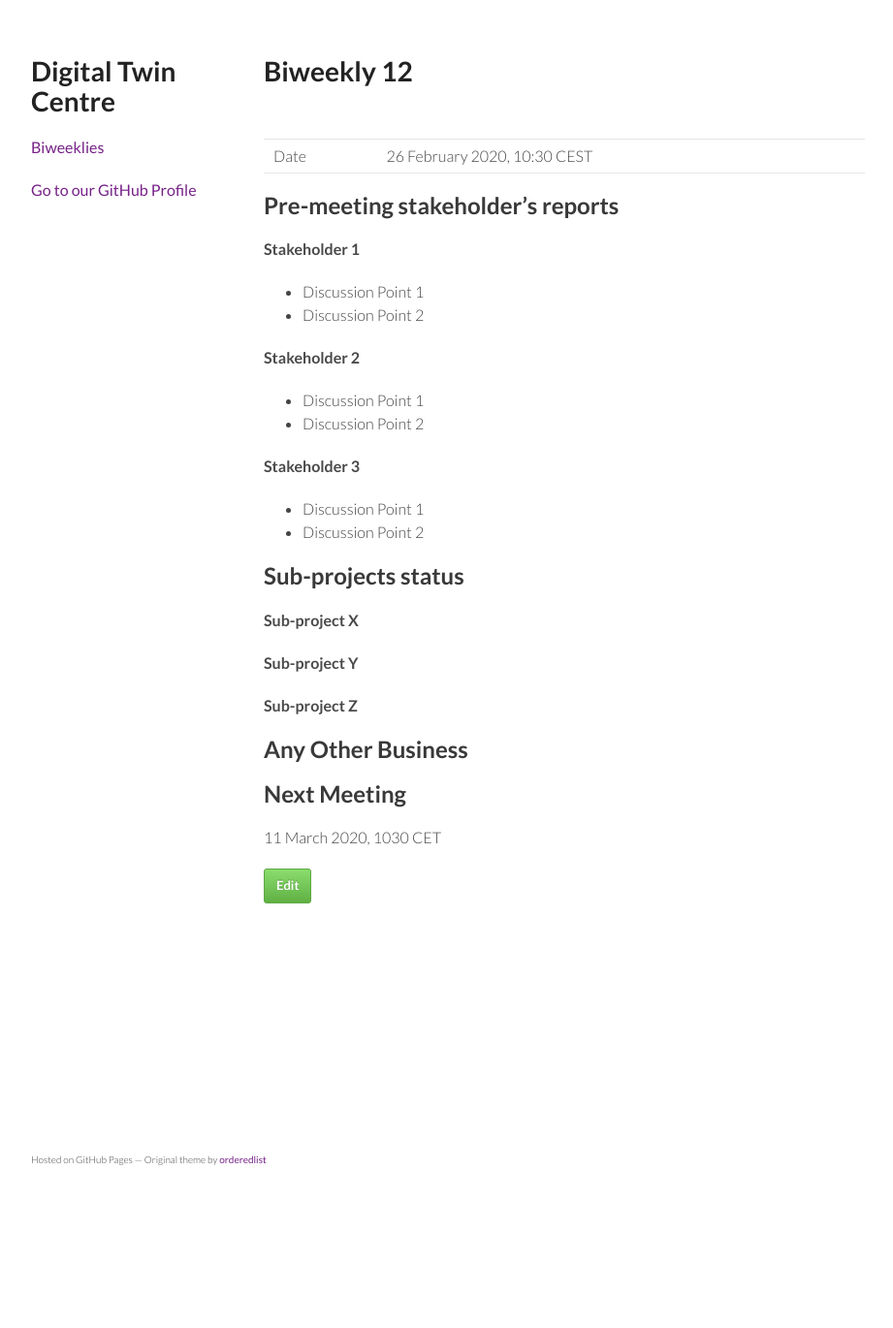
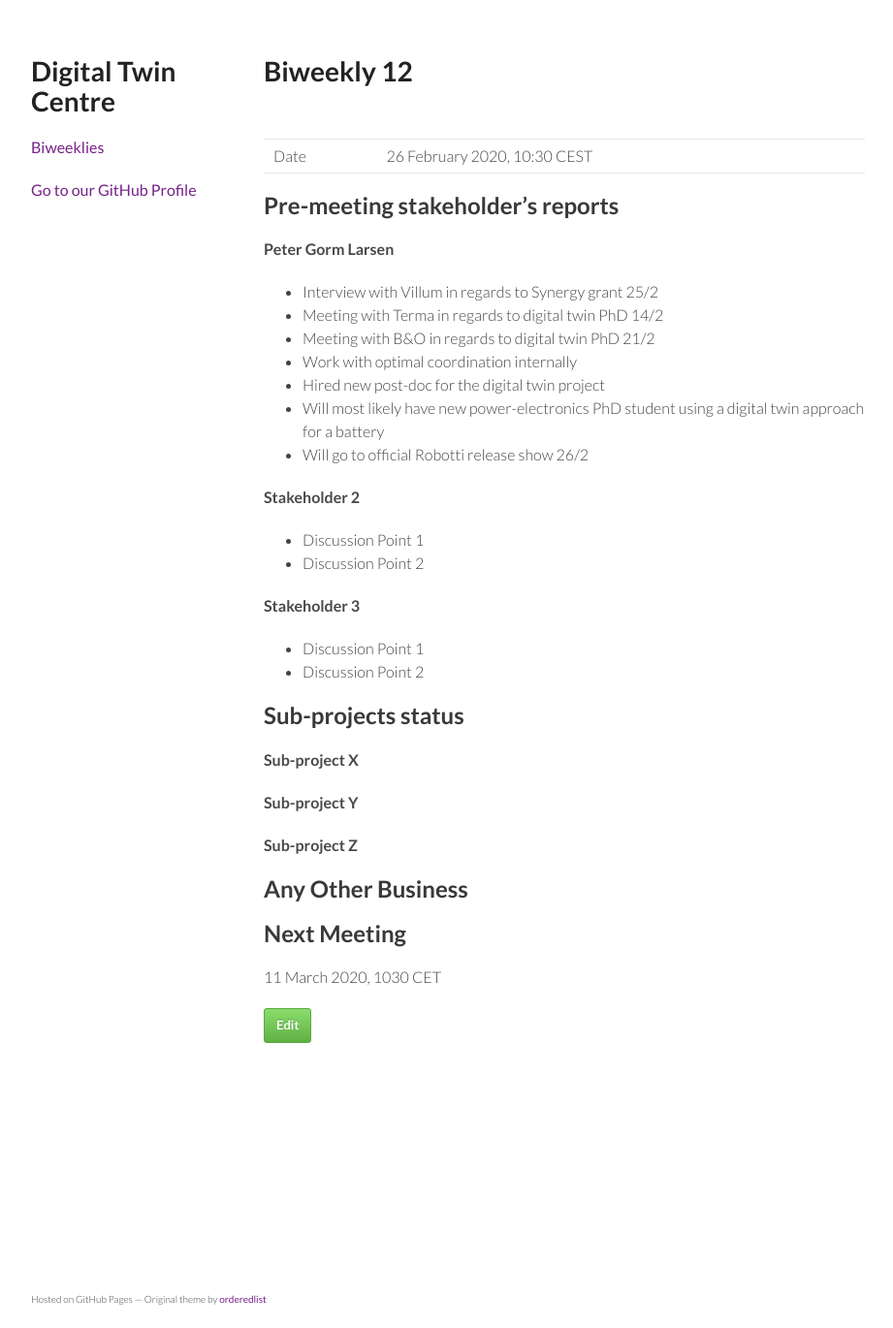
Before and after one commit to digitaltwincentre/digitaltwincentre.github.io, a Jekyll site: the page built from _biweeklies/Biweekly-12.md, in a window 1280 px wide. Shown: the whole page at 97% size, without its empty margins (178-1099 px from the left). Built offline with Jekyll 4.4.1, drawn with Linux system fonts in a browser that asks for light colours; nearby versions of some CDN libraries; before the commit the page ends 1226 px from its top, so only the background shows below that.

Commit message:
Update Biweekly-12.md

```diff
--- a/_biweeklies/Biweekly-12.md
+++ b/_biweeklies/Biweekly-12.md
@@ -20,9 +20,14 @@ date: 26 February 2020, 1030 CEST
 
 <!-- Please keep in mind that the minutes are publicly available.-->
 
-#### Stakeholder 1
-* Discussion Point 1
-* Discussion Point 2
+#### Peter Gorm Larsen
+* Interview with Villum in regards to Synergy grant 25/2
+* Meeting with Terma in regards to digital twin PhD 14/2
+* Meeting with B&O in regards to digital twin PhD 21/2
+* Work with optimal coordination internally
+* Hired new post-doc for the digital twin project
+* Will most likely have new power-electronics PhD student using a digital twin approach for a battery
+* Will go to official Robotti release show 26/2
 
 #### Stakeholder 2
 * Discussion Point 1
```
